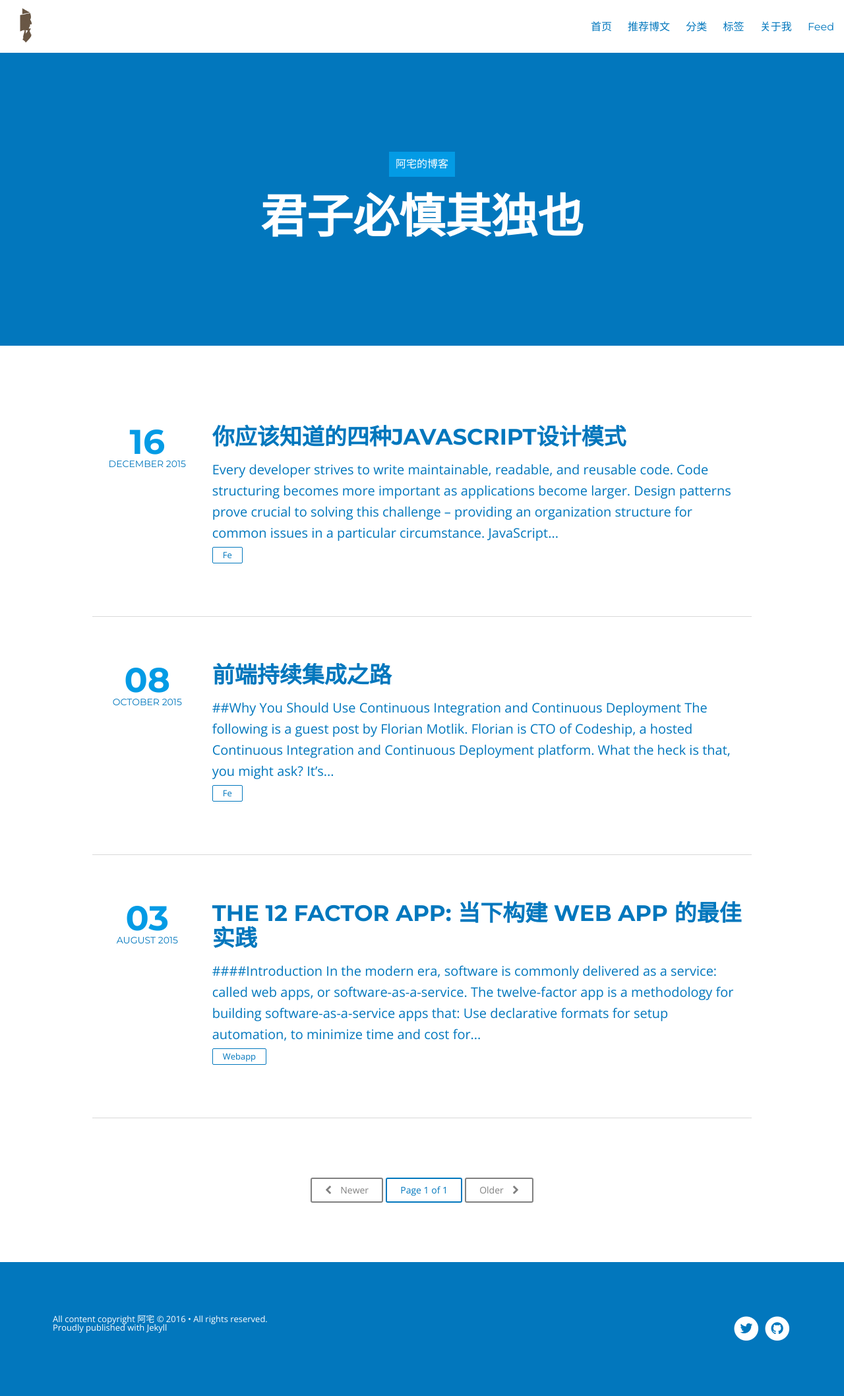
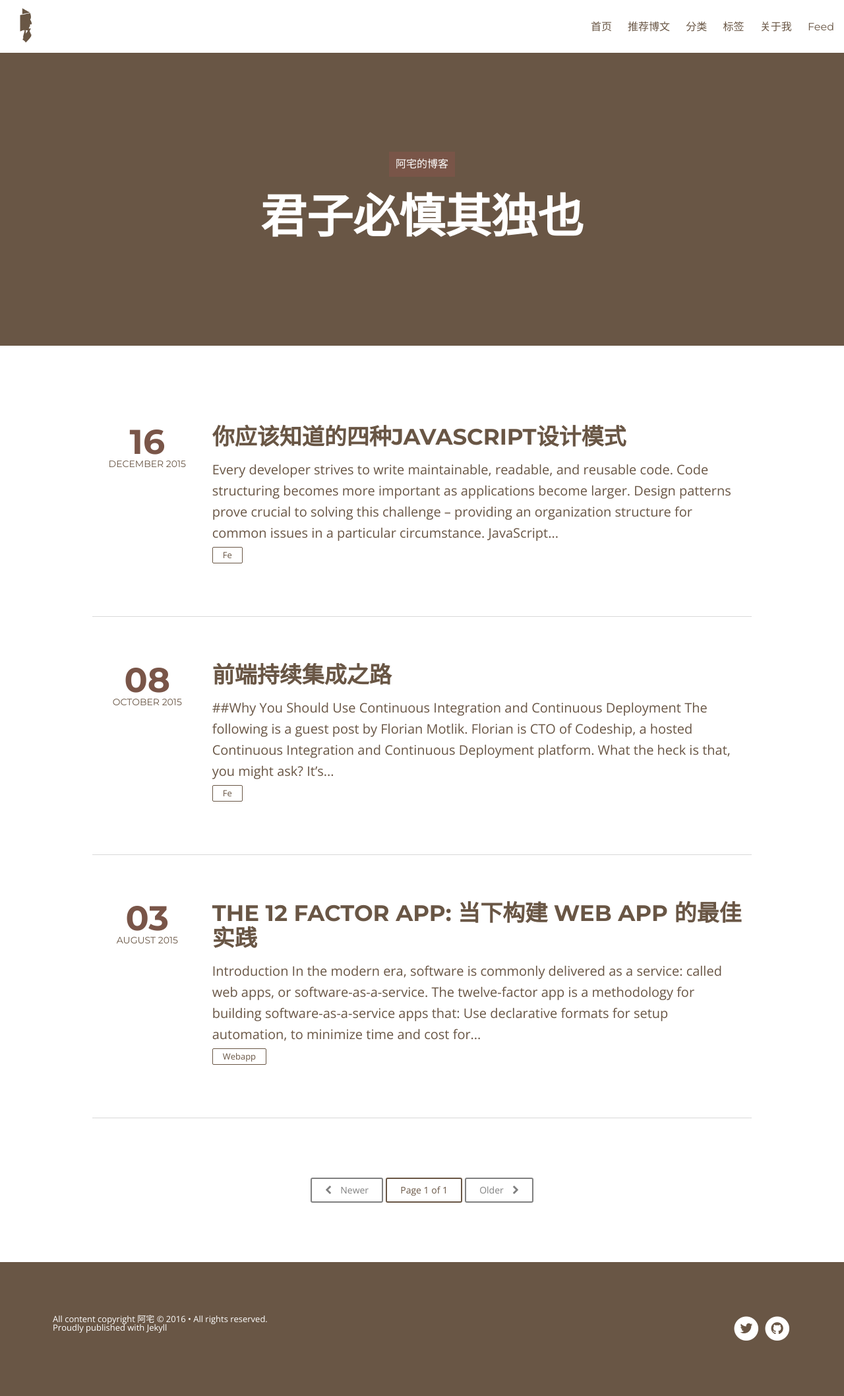
Before and after one commit to guocailee/guocailee.github.io, a Jekyll site: the page built from index.html, in a window 1280 px wide. Shown: the whole page at 66% size. Built offline with Jekyll 4.4.1, drawn with Linux system fonts in a browser that asks for light colours; nearby versions of some CDN libraries; the list of posts is cut into pages by our own code.

Commit message:
update color

```diff
--- a/_config.yml
+++ b/_config.yml
@@ -7,7 +7,7 @@ dropcap:			true
 # Change url to your domain. Leave localhost server or blank when working locally.
 # or use the hint from http://jekyllrb.com/docs/github-pages/ to keep this the same
 # whether working locally or remotely. Start Jekyll with: jekyll serve --baseurl ''
-url:        	  http://juyod.github.io
+url:        	  http://localhost:4000
 
 # Owner/author information
 owner:
--- a/assets/css/post.css
+++ b/assets/css/post.css
@@ -79,7 +79,7 @@ body,
 .post-template .notepad-post-header .notepad-post-menu-header {
     width: 100%;
     height: 5rem;
-    background-color: #0277BD;
+    background-color: #695645;
     color: white;
     position: absolute;
     top: 0;
@@ -130,15 +130,15 @@ body,
 }
 
 .post-template .notepad-post-title a {
-    color: #0277BD;
+    color: #695645;
 }
 
 .post-template .notepad-post-title a:hover {
-    color: #039BE5;
+    color: #795548;
 }
 
 .post-template .notepad-post-title h1 {
-    color: #0277BD;
+    color: #695645;
     font-weight: 800;
     font-size: 2.5rem;
     margin: 0 auto;
@@ -165,7 +165,7 @@ body,
 }
 
 .post-template .notepad-post-title.background--light h1 {
-    color: #0277BD;
+    color: #695645;
 }
 
 .post-template .notepad-post-title.background--dark h1 {
@@ -191,7 +191,7 @@ body,
 
 .post-template button.trigger.background--light::before,
 .post-template button.trigger.background--light span::before {
-    color: #0277BD;
+    color: #695645;
 }
 
 .post-template button.trigger.background--dark::before,
@@ -217,7 +217,7 @@ body,
     left: -200%;
     padding: 0.8em;
     width: 500%;
-    color: #0277BD;
+    color: #695645;
     content: attr(data-info);
     font-size: 1.125rem;
     text-transform: uppercase;
@@ -242,7 +242,7 @@ body,
     left: 0;
     width: 100%;
     height: 100%;
-    color: #0277BD;
+    color: #695645;
     content: "\f078";
     text-transform: none;
     font-weight: normal;
@@ -280,7 +280,7 @@ body,
 
 .post-template .notepad-post-content > div:not(.notepad-post-title) a,
 .post-template .notepad-post-content > div:not(.notepad-post-title) code {
-    color: #039BE5;
+    color: #795548;
 }
 
 .post-template .notepad-post-content > div:not(.notepad-post-title) ul,
@@ -439,7 +439,7 @@ body,
 
 .post-template .intro-effect-sliced .notepad-post-header p {
     opacity: 0;
-    color: #0277BD;
+    color: #695645;
 }
 
 .post-template .intro-effect-sliced.modify .notepad-post-header p {
@@ -447,7 +447,7 @@ body,
 }
 
 .post-template .intro-effect-sliced.modify .notepad-post-header h1 {
-    color: #0277BD;
+    color: #695645;
 }
 
 .post-template .intro-effect-sliced .notepad-post-content > div {
@@ -473,13 +473,13 @@ body,
     padding-top: 3.75rem;
     padding-bottom: 3.75rem;
     border-top: 0.0625rem solid #f2f2f2;
-    color: #039BE5;
+    color: #795548;
 }
 
 .notepad-post-share a {
     display: inline-block;
     margin: 0 0.9375rem;
-    color: #039BE5;
+    color: #795548;
 }
 
 @media only screen and (min-width: 40.063em) {
@@ -547,7 +547,7 @@ body,
 }
 
 .notepad-author-info .notepad-post-author > p a {
-    color: #039BE5;
+    color: #795548;
 }
 
 .notepad-author-info .notepad-post-author .notepad-post-author-avatar {
@@ -577,7 +577,7 @@ body,
 .notepad-post-menu-header-simple {
     width: 100%;
     height: 5rem;
-    background-color: #0277BD;
+    background-color: #695645;
     color: white;
     position: relative;
     z-index: 9999;
@@ -602,17 +602,17 @@ body,
 
 .notepad-page-title a,
 .notepad-post-title-simple a {
-    color: #0277BD;
+    color: #695645;
 }
 
 .notepad-page-title a:hover,
 .notepad-post-title-simple a:hover {
-    color: #039BE5;
+    color: #795548;
 }
 
 .notepad-page-title h1,
 .notepad-post-title-simple h1 {
-    color: #0277BD;
+    color: #695645;
     font-weight: 800;
     font-size: 3.125rem;
     padding: 0;
@@ -707,7 +707,7 @@ body,
 
 .notepad-page-content > div:not(.notepad-page-title) a,
 .notepad-page-content > div:not(.notepad-page-title) code {
-    color: #039BE5;
+    color: #795548;
 }
 
 .notepad-page-content > div:not(.notepad-page-title) ul,
@@ -818,12 +818,12 @@ body,
 }
 
 ::selection {
-    background: #039BE5;
+    background: #795548;
     color: #fff;
 }
 
 ::-moz-selection {
-    background: #039BE5;
+    background: #795548;
     color: #fff;
 }
 
@@ -937,7 +937,7 @@ iframe {
     padding: 4px 6px;
     margin: 2px;
     text-decoration: none;
-    border: 0.0625rem solid #0277BD;
+    border: 0.0625rem solid #695645;
     -webkit-border-radius: 4px;
     -moz-border-radius: 4px;
     border-radius: 4px;
@@ -946,5 +946,5 @@ iframe {
 .tag-box a span {
     font-size: 10px;
     vertical-align: super;
-    color: #0277BD;
+    color: #695645;
 }
--- a/assets/css/style.css
+++ b/assets/css/style.css
@@ -69,17 +69,17 @@ main,
 .notepad-blog-menu .notepad-mobile-menu a {
     display: inline-block;
     outline: none;
-    color: #0277BD;
+    color: #695645;
     padding-top: 1.25rem;
     padding-bottom: 1.25rem;
 }
 
 .notepad-blog-menu .notepad-mobile-menu a:hover {
-    color: #0277BD;
+    color: #695645;
 }
 
 .notepad-blog-menu ul {
-    background: #0277BD;
+    background: #695645;
     position: absolute;
     width: 100%;
     -webkit-transform: translate3d(0, -110%, 0);
@@ -164,14 +164,14 @@ main,
         padding: 0;
     }
     .notepad-blog-menu ul li a {
-        color: #0277BD;
+        color: #695645;
         display: inline-block;
         border-bottom: 0.1875rem solid transparent;
         width: auto;
         height: auto;
     }
     .notepad-blog-menu ul li a:hover {
-        border-bottom: 0.1875rem solid #039BE5;
+        border-bottom: 0.1875rem solid #795548;
     }
 }
 
@@ -198,23 +198,23 @@ main,
     font-family: "Montserrat", sans-serif;
     font-size: 1.625rem;
     font-weight: 700;
-    color: #0277BD;
+    color: #695645;
     text-transform: uppercase;
     letter-spacing: -0.0625rem;
 }
 
 .notepad-site-head .notepad-site-head-menu .title a {
-    color: #0277BD;
+    color: #695645;
 }
 
 .notepad-site-head .notepad-site-head-menu .title a:hover {
-    color: #0277BD;
+    color: #695645;
 }
 
 .notepad-site-head .notepad-site-head-content {
     width: 100%;
     text-align: center;
-    background-color: #0277BD;
+    background-color: #695645;
     background-size: cover;
 }
 
@@ -225,7 +225,7 @@ main,
 .notepad-site-head .notepad-site-head-content .notepad-site-head-title-bg {
     display: inline-block;
     padding: 0.625rem;
-    background: #039BE5;
+    background: #795548;
     line-height: 1.1;
 }
 
@@ -331,21 +331,21 @@ main,
     display: block;
     font-size: 3.25rem;
     font-weight: 800;
-    color: #039BE5;
+    color: #795548;
     font-family: "Montserrat", sans-serif;
 }
 
 .notepad-content .notepad-index-post .notepad-post-meta .month-year {
     display: block;
     font-size: 1rem;
-    color: #0277BD;
+    color: #695645;
     font-size: 0.875rem;
     font-family: "Montserrat", sans-serif;
     text-transform: uppercase;
 }
 
 .notepad-content .notepad-index-post .notepad-post-header .notepad-post-title {
-    color: #0277BD;
+    color: #695645;
     font-weight: 700;
     text-transform: uppercase;
     text-align: center;
@@ -356,7 +356,7 @@ main,
 }
 
 .notepad-content .notepad-index-post .notepad-post-header .notepad-post-title a {
-    color: #0277BD;
+    color: #695645;
 }
 
 @media only screen and (min-width: 40.063em) {
@@ -368,7 +368,7 @@ main,
 }
 
 .notepad-content .notepad-index-post .notepad-post-excerpt {
-    color: #0277BD;
+    color: #695645;
     font-size: 1.25rem;
     margin-top: 0.625rem;
     text-align: center;
@@ -388,7 +388,7 @@ main,
 .notepad-content .notepad-index-post .notepad-index-post-tags {
     font-size: 0.8125rem;
     float: none;
-    color: #0277BD;
+    color: #695645;
     text-align: center;
     padding-top: 1.25rem;
     padding-bottom: 0.625rem;
@@ -398,15 +398,15 @@ main,
     display: inline-block;
     padding: 0.3125rem 0.9375rem;
     margin-right: 0.1875rem;
-    color: #0277BD;
-    border: 0.0625rem solid #0277BD;
+    color: #695645;
+    border: 0.0625rem solid #695645;
     border-radius: 0.125rem;
     margin-bottom: 0.3125rem;
 }
 
 .notepad-content .notepad-index-post .notepad-index-post-tags a:hover {
-    color: #039BE5;
-    border: 0.0625rem solid #039BE5;
+    color: #795548;
+    border: 0.0625rem solid #795548;
 }
 
 @media only screen and (min-width: 40.063em) {
@@ -427,7 +427,7 @@ main,
     margin-top: 1.5625rem;
     font-size: 0.8125rem;
     color: white;
-    background-color: #0277BD;
+    background-color: #695645;
     font-weight: 600;
     padding: 0.625rem 2.5rem;
     text-transform: uppercase;
@@ -438,7 +438,7 @@ main,
 }
 
 .notepad-content .notepad-index-post .notepad-post-read-more:hover {
-    background-color: #039BE5;
+    background-color: #795548;
 }
 
 @media only screen and (min-width: 40.063em) {
@@ -463,14 +463,14 @@ nav.pagination .page-number {
     display: inline-block;
     padding: 0.625rem 1.25rem;
     border-radius: 0.1875rem;
-    color: #0277BD;
-    border: 0.125rem solid #0277BD;
+    color: #695645;
+    border: 0.125rem solid #695645;
 }
 
 nav.pagination .newer-posts:hover,
 nav.pagination .older-posts:hover {
-    border: 0.125rem solid #039BE5;
-    color: #039BE5;
+    border: 0.125rem solid #795548;
+    color: #795548;
 }
 
 nav.pagination .newer-posts.faded,
@@ -493,7 +493,7 @@ nav.pagination .older-posts .fa {
 }
 
 .notepad-site-footer {
-    background: #0277BD;
+    background: #695645;
 }
 
 .notepad-site-footer.with-bg-cover {
@@ -527,7 +527,7 @@ nav.pagination .older-posts .fa {
 }
 
 .notepad-site-footer .social-icons a {
-    color: #0277BD;
+    color: #695645;
 }
 
 @media only screen and (min-width: 70em) {
@@ -601,7 +601,7 @@ nav.pagination .older-posts .fa {
 .notepad-tags-container .notepad-tags-header {
     font-family: "Montserrat", sans-serif;
     font-size: 1.125rem;
-    color: #0277BD;
+    color: #695645;
     text-transform: uppercase;
     margin: 0;
     padding: 0;
@@ -611,7 +611,7 @@ nav.pagination .older-posts .fa {
 }
 
 .notepad-tags-container .notepad-tags-header .tag-name {
-    color: #039BE5;
+    color: #795548;
     text-transform: none;
 }
 
@@ -1777,7 +1777,7 @@ button::-moz-focus-inner {
     width: 100%;
     height: 100%;
     box-shadow: 0 0 8px rgba(0, 0, 0, 0.6);
-    background: #0277BD;
+    background: #695645;
 }
 
 
--- a/assets/css/vendor/nprogress.css
+++ b/assets/css/vendor/nprogress.css
@@ -4,7 +4,7 @@
 }
 
 #nprogress .bar {
-  background: #039BE5;
+  background: #795548;
 
   position: fixed;
   z-index: 1031;
@@ -22,7 +22,7 @@
   right: 0px;
   width: 100px;
   height: 100%;
-  box-shadow: 0 0 10px #039BE5, 0 0 5px #039BE5;
+  box-shadow: 0 0 10px #795548, 0 0 5px #795548;
   opacity: 1.0;
 
   -webkit-transform: rotate(3deg) translate(0px, -4px);
@@ -45,8 +45,8 @@
   box-sizing: border-box;
 
   border: solid 2px transparent;
-  border-top-color: #039BE5;
-  border-left-color: #039BE5;
+  border-top-color: #795548;
+  border-left-color: #795548;
   border-radius: 50%;
 
   -webkit-animation: nprogress-spinner 400ms linear infinite;
```
Also changed, not shown: _posts/2015-08-03-12-factor-app.md (+14 -14 lines).
